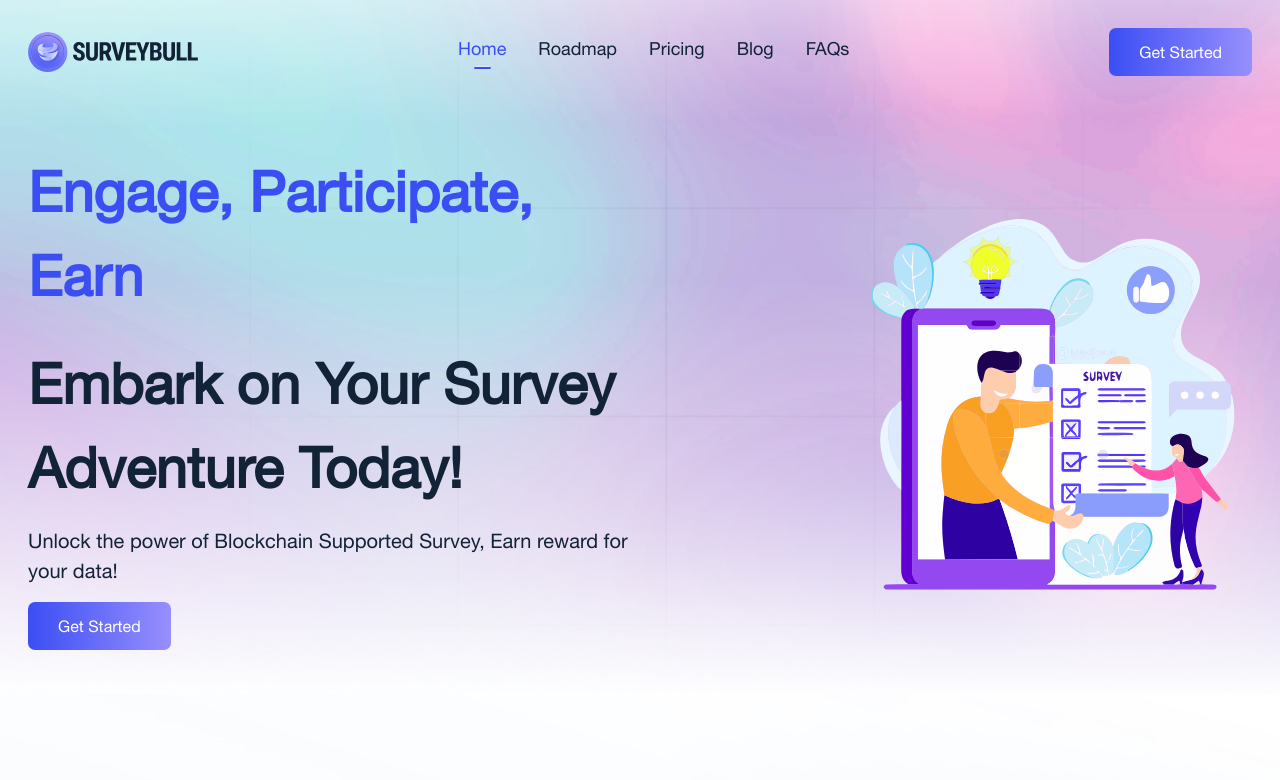
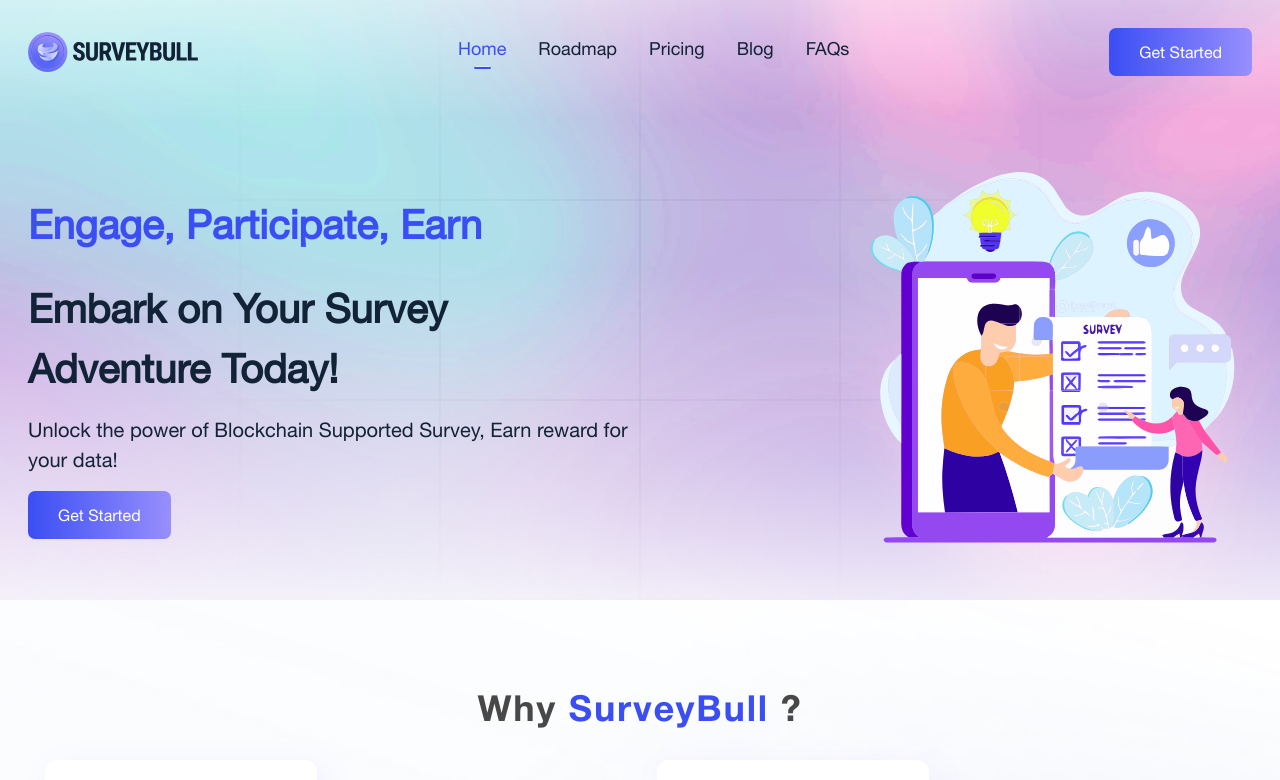
Before and after one commit to surveybull/surveybull.github.io, a React (Vite) app: page / in a window 1280 px wide. Shown: the top 780 px of the page. Built offline with nearby package versions, Linux system fonts and the light colour scheme; a web font is replaced by a local one.

Commit message:
fix the text issue

```diff
--- a/src/components/Home/Intro.jsx
+++ b/src/components/Home/Intro.jsx
@@ -4,13 +4,13 @@ const Intro = () => {
   return (
     <div className="flex justify-between py-4 mt-[3rem] md:mt-[4rem] gap-6 flex-col md:flex-row">
       <div className="flex flex-col gap-y-4 justify-center items-start flex-1">
-        <div className="md:h-[170px] h-[90px] overflow-hidden flex items-end">
+        <div className="h-[90px] md:h-[150px] lg:h-[90px] 2xl:h-[170px] overflow-hidden flex items-end">
         <WordRotate
-      className="text-start text-[#3B4EF4] font-[700] text-[28px] md:text-[40px] lg:text-[56px]"
+      className="text-start text-[#3B4EF4] font-[700] text-[28px] md:text-[40px] 2xl:text-[56px]"
       words={["Craft, Share, Analyse", "Your Opinion, Your Impact","Engage, Participate, Earn"]}
     />
         </div>
-        <div className="text-start text-[#132337] font-[700] text-[28px] md:text-[40px] lg:text-[56px]">Embark on Your Survey Adventure Today!</div>
+        <div className="text-start text-[#132337] font-[700] text-[28px] md:text-[40px] 2xl:text-[56px]">Embark on Your Survey Adventure Today!</div>
         <div className="text-start text-[#132337] text-[14px] md:text-[18px] lg:text-[20px] font-[400]">
           Unlock the power of Blockchain Supported Survey, Earn reward for your
           data!
```
